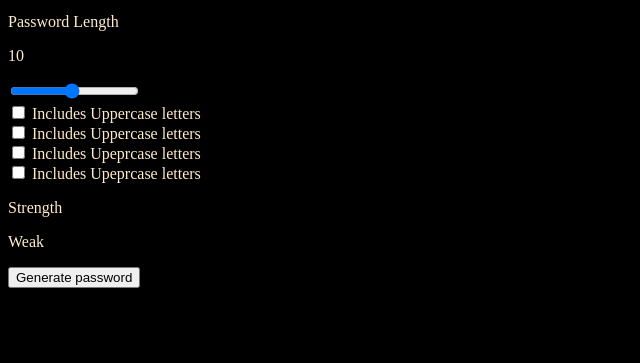
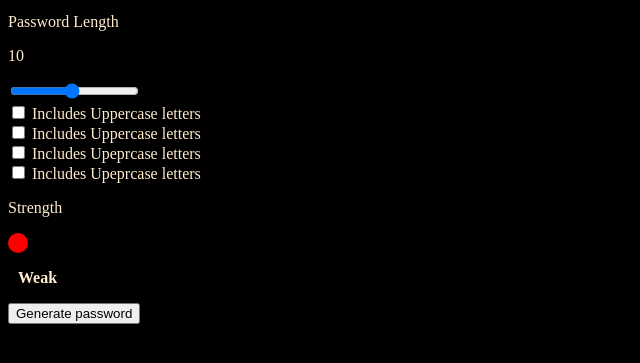
Before and after one commit to Prabhleendav/passwordGenerator, a plain HTML site: page index.html in a window 1280 px wide. Shown: the part 105-468 px from the top of the page, without its empty margins (0-640 px from the left). Drawn offline with Linux system fonts and the light colour scheme.

Commit message:
Update styles.css

```diff
--- a/styles.css
+++ b/styles.css
@@ -10,3 +10,21 @@ body{
     display: block;
     opacity: 1;
 }
+[strength-container] {
+    display: flex;
+    align-items: center;
+    gap: 10px;
+}
+
+[data-indicator] {
+    width: 20px;
+    height: 20px;
+    border-radius: 50%;
+    background-color: #f00; /* Default color */
+    transition: background-color 0.3s ease;
+}
+
+[data-strengthDisplay] {
+    font-weight: bold;
+    margin-left: 10px;
+}
```
